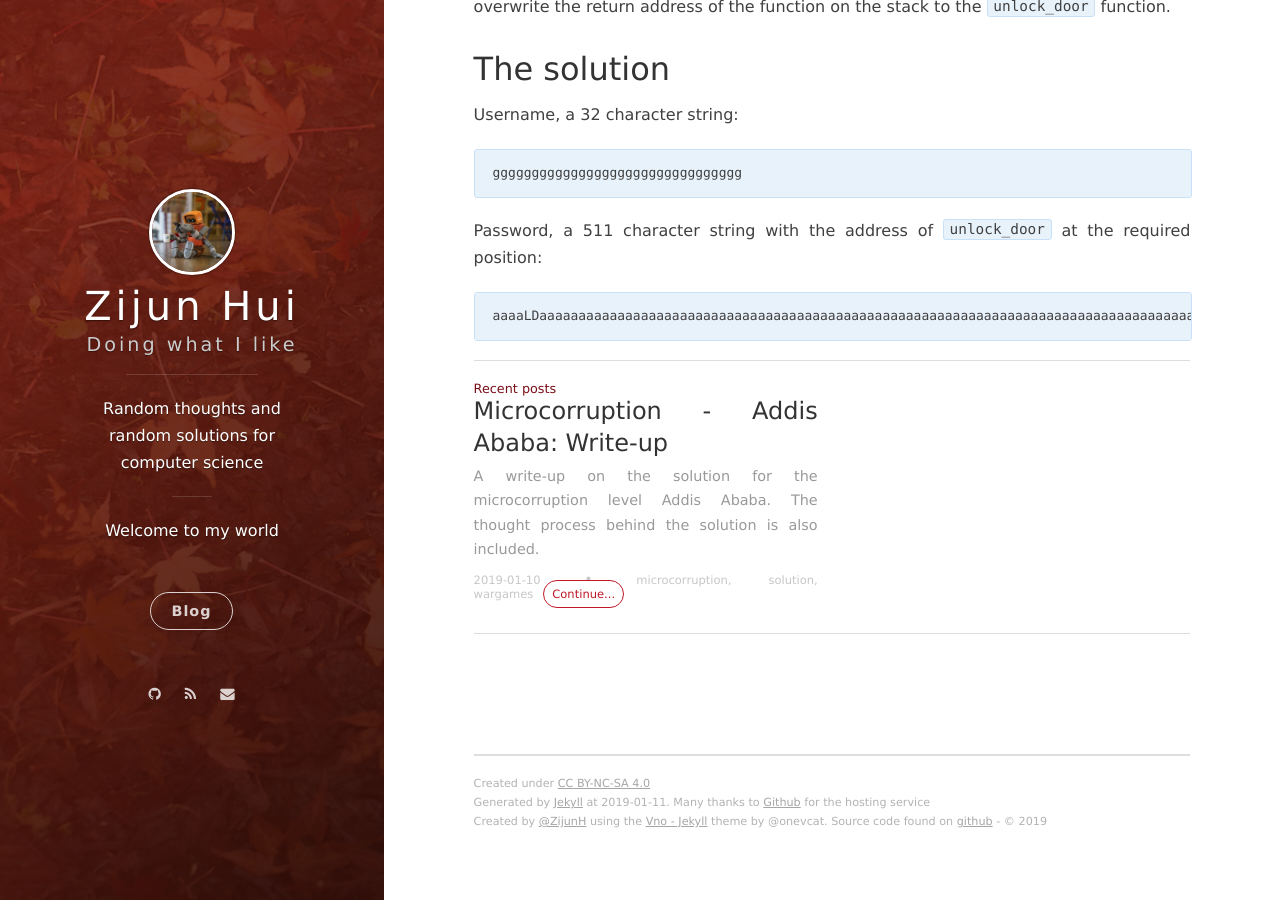
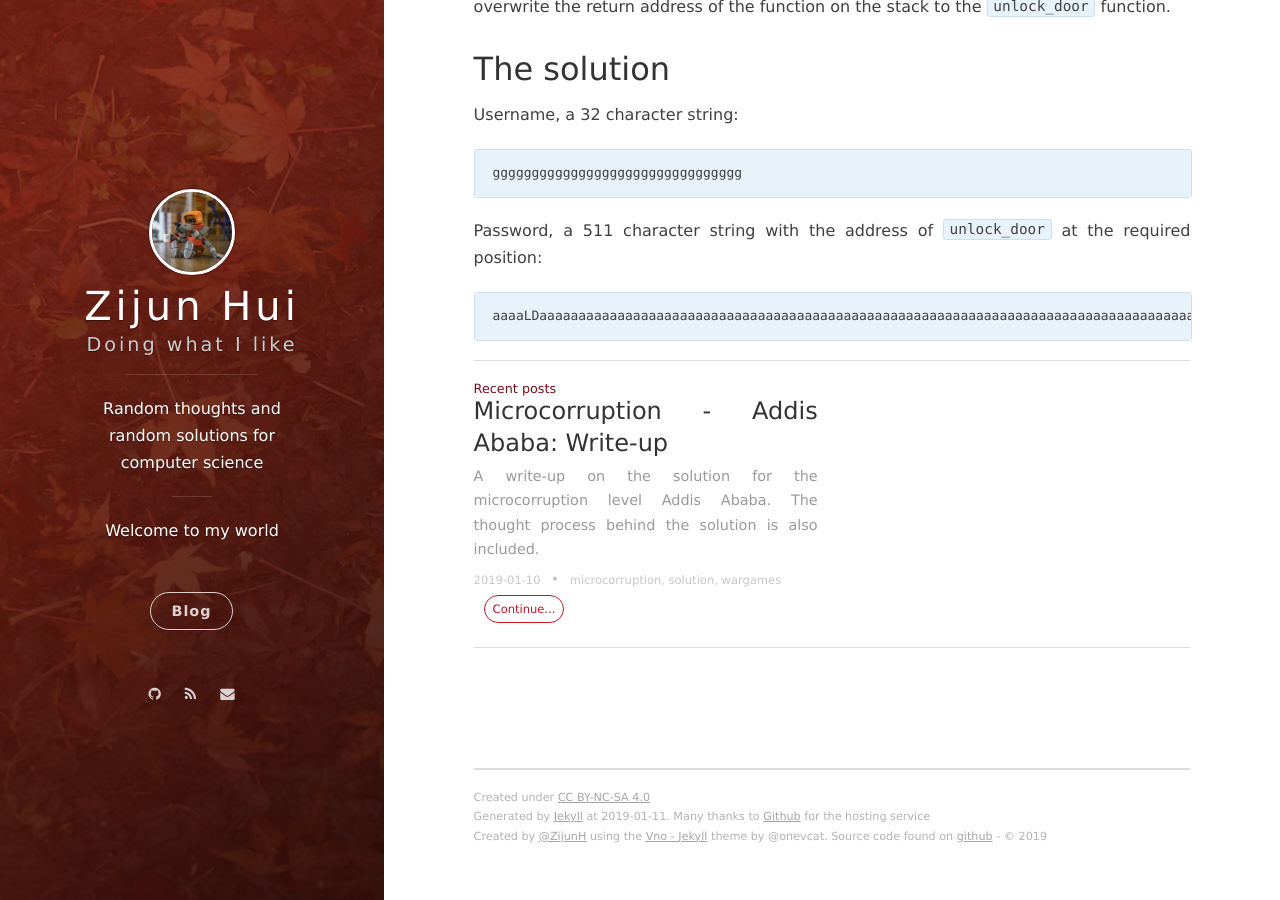
Before and after one commit to ZijunH/zijunh.github.io, a Jekyll site: the page built from _posts/2019-01-9-jakarta.md, in a window 1280 px wide and 900 px high, scrolled down 986 px. Built offline with Jekyll 4.4.1, drawn with Linux system fonts in a browser that asks for light colours; nearby versions of some CDN libraries; comment, search, counter and statistics services are not loaded.

Commit message:
Site update

```diff
--- a/_includes/read-more.html
+++ b/_includes/read-more.html
@@ -5,7 +5,9 @@
        <span class="read-more-item-dim">Recent posts</span>
        <h2 class="post-list__post-title post-title"><a href="{{ current.url }}" title="link to {{ current.title }}">{{ current.title }}</a></h2>
        <p class="excerpt">{% if current.excerpt %}{{ current.excerpt | strip_html | strip_newlines | truncate: 250 }}{% else %}{{ current.content | strip_html | strip_newlines | truncate: 250 }}{% endif %}</p>
-       <div class="post-list__meta"><time datetime="{{current.date | date: date_to_xmlschema}}" class="post-list__meta--date date">{{current.date | date: "%F"}}</time> &#8226; <span class="post-list__meta--tags tags">{{current.tags | join:', '}}</span><a class="btn-border-small" href={{current.url}}>Continue...</a></div>
+       <div class="post-list__meta"><time datetime="{{current.date | date: date_to_xmlschema}}" class="post-list__meta--date date">{{current.date | date: "%F"}}</time> &#8226; <span class="post-list__meta--tags tags">{{current.tags | join:', '}}</span>
+       </br></br>
+        <a class="btn-border-small" href={{current.url}}>Continue...</a></div>
    </div>
    {% endif %}
 
@@ -15,7 +17,9 @@
        <span class="read-more-item-dim">Earlier posts</span>
        <h2 class="post-list__post-title post-title"><a href="{{ current.url }}" title="link to {{ current.title }}">{{ current.title }}</a></h2>
        <p class="excerpt"></p>{% if current.excerpt %}{{ current.excerpt | strip_html | strip_newlines | truncate: 250 }}{% else %}{{ current.content | strip_html | strip_newlines | truncate: 250 }}{% endif %}</p>
-       <div class="post-list__meta"><time datetime="{{current.date | date: date_to_xmlschema}}" class="post-list__meta--date date">{{current.date | date: "%F"}}</time> &#8226; <span class="post-list__meta--tags tags">{{current.tags | join:', '}}</span><a class="btn-border-small" href={{current.url}}>Continue...</a></div>
+       <div class="post-list__meta"><time datetime="{{current.date | date: date_to_xmlschema}}" class="post-list__meta--date date">{{current.date | date: "%F"}}</time> &#8226; <span class="post-list__meta--tags tags">{{current.tags | join:', '}}</span>
+       </br></br>
+        <a class="btn-border-small" href={{current.url}}>Continue...</a></div>
    </div>
    {% endif %}
 </section>
```
